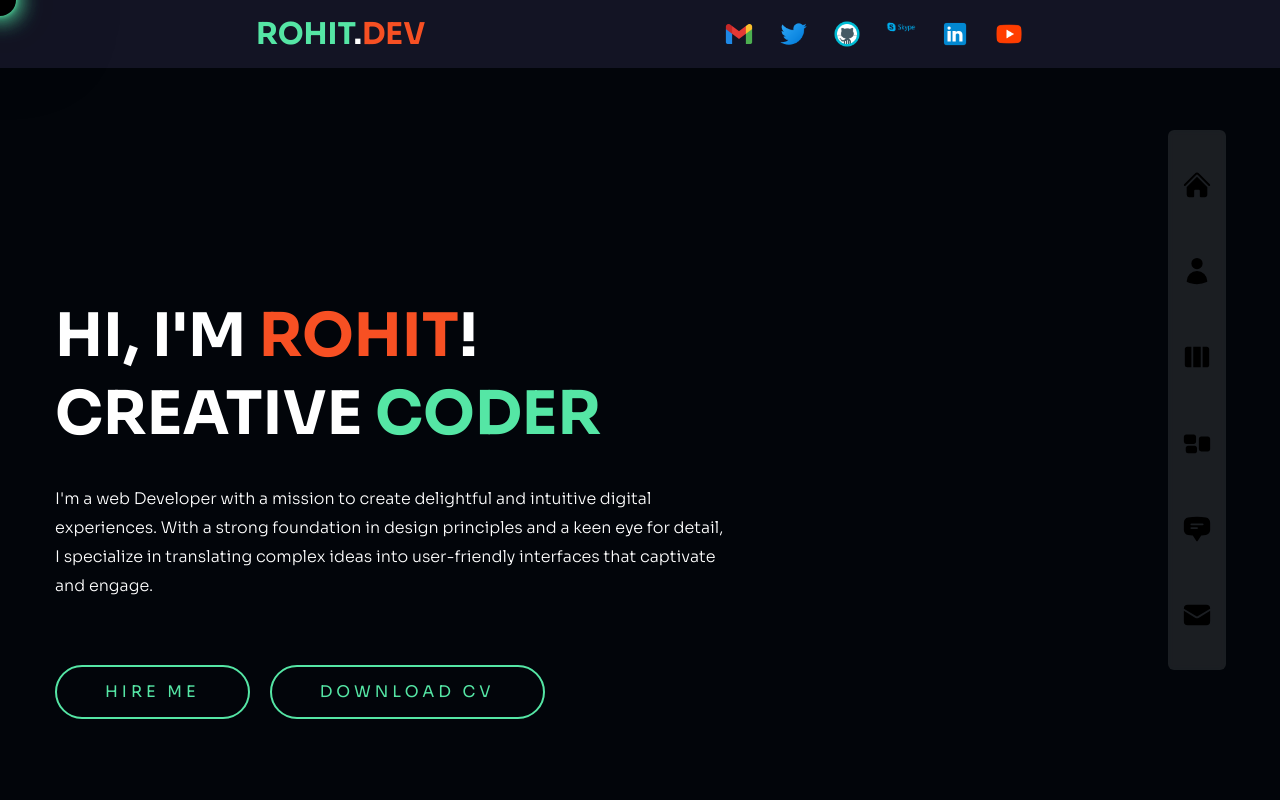
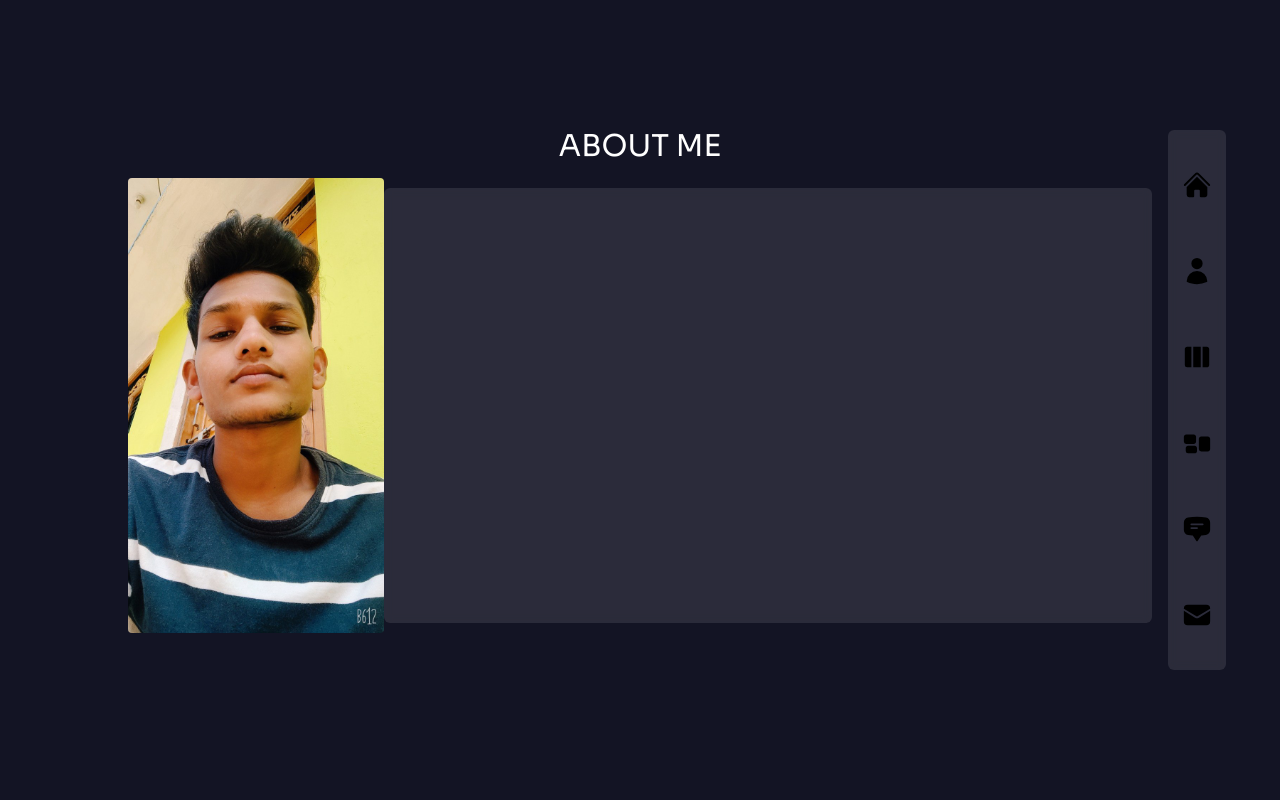
Before and after one commit to imrohituikey/myportfolio, a Next.js app: page / in a window 1280 px wide. Shown: the top 800 px of the page. Built offline with nearby package versions, Linux system fonts and the light colour scheme.

Commit message:
about section start

```diff
--- a/src/app/components/Btn.jsx
+++ b/src/app/components/Btn.jsx
@@ -3,9 +3,8 @@ import {FiDownload} from 'react-icons/fi'
 
 const Btn = ({name}) => {
   return (
-    <button className='transition duration-600 ease-in-out link px-12 py-3 rounded-full group flex items-center group'>
-        <span>{name}</span>
-        {/* <span><FiDownload/></span> */}
+    <button className='transition duration-600 ease-in-out link px-12 py-3 rounded-full'>
+        {name}
     </button>
   )
 }
--- a/src/app/components/Customcursor.jsx
+++ b/src/app/components/Customcursor.jsx
@@ -38,9 +38,10 @@ const Customcursor = () => {
   return (
     <motion.div
       variants={mouseVariants}
-      animate={cursorvariants}
+      animate="default"
       className="w-[32px] h-[32px] bg-black rounded-2xl absolute boxshadow"
-    ></motion.div>
+    >
+    </motion.div>
   );
 };
 
--- a/src/app/globals.css
+++ b/src/app/globals.css
@@ -21,14 +21,10 @@
   color: white;
  }
 html{
-  cursor: none!important;
   scroll-behavior: smooth!important;
   transition: all 0.5s ease-in-out!important;
 }
 @layer base {
-  html{
-    @apply cursor-none;
-  }
   body {
     @apply bg-transparent text-black overflow-x-hidden leading-relaxed;
   }
--- a/src/app/page.tsx
+++ b/src/app/page.tsx
@@ -7,17 +7,14 @@ import { Nav, Customcursor } from './components'
 
 
 export default function Home() {
-
-
   return (
     <main className='page'>
-      <Customcursor/>
       <Nav/>
-      <Homepage />
+      {/* <Homepage/> */}
       <About />
       {/* <Skills />
       <Projects /> */}
-      <Contact />
+      {/* <Contact /> */}
     </main>
   )
 }
--- a/src/app/pages/About.jsx
+++ b/src/app/pages/About.jsx
@@ -1,11 +1,26 @@
-import React from 'react'
+import React from "react";
+import Image from "next/image";
 
 const About = () => {
   return (
-    <div id='about' className='page bg-white'>
+    <div id="about" className="page xl:p-32 bg-primary gap-6 flex flex-col">
+      <h1 className="self-center text-white text-3xl uppercase">About Me</h1>
+      <div className="flex xl:flex-basis w-full h-[80%]">
+        <div className="basis-1/4 flex items-center justify-center">
+          <Image
+            src={"/images/profileimg.jpg"}
+            className="rounded"
+            width={300}
+            height={500}
+            alt=""
+          />
+        </div>
+        <div className="basis-1/2 flex grow flex-basis xl:py-4 bg-white/10 rounded-md backdrop-blur-sm">
 
+        </div>
+      </div>
     </div>
-  )
-}
+  );
+};
 
-export default About
+export default About;
--- a/src/app/pages/Contact.jsx
+++ b/src/app/pages/Contact.jsx
@@ -53,7 +53,7 @@ const Contact = () => {
           <div className="absolute right-5">
             <Dots/>
           </div>
-          <button className="px-4 py-1 xl:px-8 xl:py-2 bg-orange-400 rounded-full">
+          <button className="link px-4 py-1 xl:px-8 xl:py-2 bg-orange-400 text-black rounded-full">
             Submit
           </button>
           <div className="absolute left-2">
--- a/src/app/pages/Homepage.jsx
+++ b/src/app/pages/Homepage.jsx
@@ -5,6 +5,7 @@ import { fadeIn } from "../../../variants";
 import {Btn,Header,Customcursor} from '../components'
 
 const Home = () => {
+
   return (
     <div id="home" className="page bg-[#02050A] text-white">
       <div className="w-full h-full ">
@@ -15,7 +16,6 @@ const Home = () => {
             initial="hidden"
             animate="show"
             exit="hidden"
-
             className="h1 font-poppins font-bold"
           >
             HI, I'M <span className="text-[#F75023]">ROHIT</span>!<br/>
```
